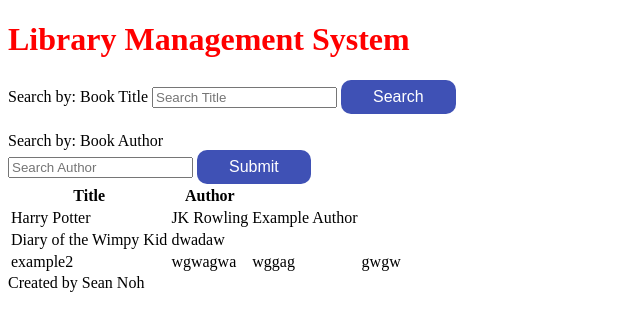
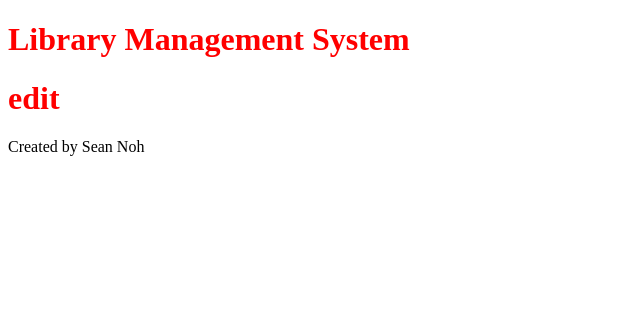
Before and after one commit to snoh1654/Library-Search-System, a Django app: page /edit-books in a window 1280 px wide. Shown: the part 76-407 px from the top of the page, without its empty margins (0-640 px from the left). Run offline with Django 4.2, Linux system fonts and the light colour scheme; data comes from the database, SQL or seed files in the repository.

Commit message:
Added Template Inheritance

```diff
--- /dev/null
+++ b/BookManager/templates/BookManager/base.html
@@ -0,0 +1,26 @@
+{% load static %}
+<!DOCTYPE html>
+<html lang="en">
+  <head>
+    <meta charset="UTF-8" />
+    <meta name="viewport" content="width=device-width, initial-scale=1.0" />
+    <title>Document</title>
+    <link rel="stylesheet" href="{% static '/css/index.css' %}" />
+  </head>
+  <body>
+    <header class="header">
+      <nav class="navbar">
+        <ul>
+          <li><a href="{% url 'index' %}">Search for Author</a></li>
+          <li><a href="{% url 'edit' %}">Edit and View Added Books</a></li>
+        </ul>
+      </nav>
+    </header>
+
+    <h1 class="title">Library Management System</h1>
+
+    {% block body %} {% endblock %}
+
+    <footer class="footer">Created by Sean Noh</footer>
+  </body>
+</html>
--- /dev/null
+++ b/BookManager/templates/BookManager/edit.html
@@ -0,0 +1,3 @@
+{% extends "BookManager/base.html" %} {% block body %}
+<h1>edit</h1>
+{% endblock %}
--- a/BookManager/templates/BookManager/index.html
+++ b/BookManager/templates/BookManager/index.html
@@ -1,24 +1,4 @@
-{% load static %}
-<!DOCTYPE html>
-<html lang="en">
-  <head>
-    <meta charset="UTF-8" />
-    <meta name="viewport" content="width=device-width, initial-scale=1.0" />
-    <title>Document</title>
-    <link rel="stylesheet" href="{% static '/css/index.css' %}" />
-  </head>
-  <body>
-    <header class="header">
-      <nav class="navbar">
-        <ul>
-          <li><a href="{% url 'index' %}">Search for Author</a></li>
-          <li><a href="{% url 'edit' %}">Edit and View Added Books</a></li>
-        </ul>
-      </nav>
-    </header>
-
-    <h1 class="title">Library Management System</h1>
-
+{% extends "BookManager/base.html" %} {% block body%}
 <div class="title-search">
   <form action="{% url 'search-title' %}" method="GET">
     {% csrf_token %}
@@ -35,12 +15,7 @@
     {% csrf_token %}
     <label for="author">Search by: Book Author</label>
     <br />
-        <input
-          type="text"
-          id="fname"
-          name="fname"
-          placeholder="Search Author"
-        />
+    <input type="text" id="fname" name="fname" placeholder="Search Author" />
     <button class="button" type="submit" name="button">Submit</button>
   </form>
 </div>
@@ -72,6 +47,4 @@
   {% endif %}
 </div>
 
-    <footer class="footer">Created by Sean Noh</footer>
-  </body>
-</html>
+{% endblock %}
--- a/BookManager/views.py
+++ b/BookManager/views.py
@@ -117,4 +117,4 @@ def searchTitle(request):
 
 
 def editBooks(request):
-    return index(request)
+    return render(request, "BookManager/edit.html", {})
```
Lines whose indentation alone changed are shown as unchanged.
